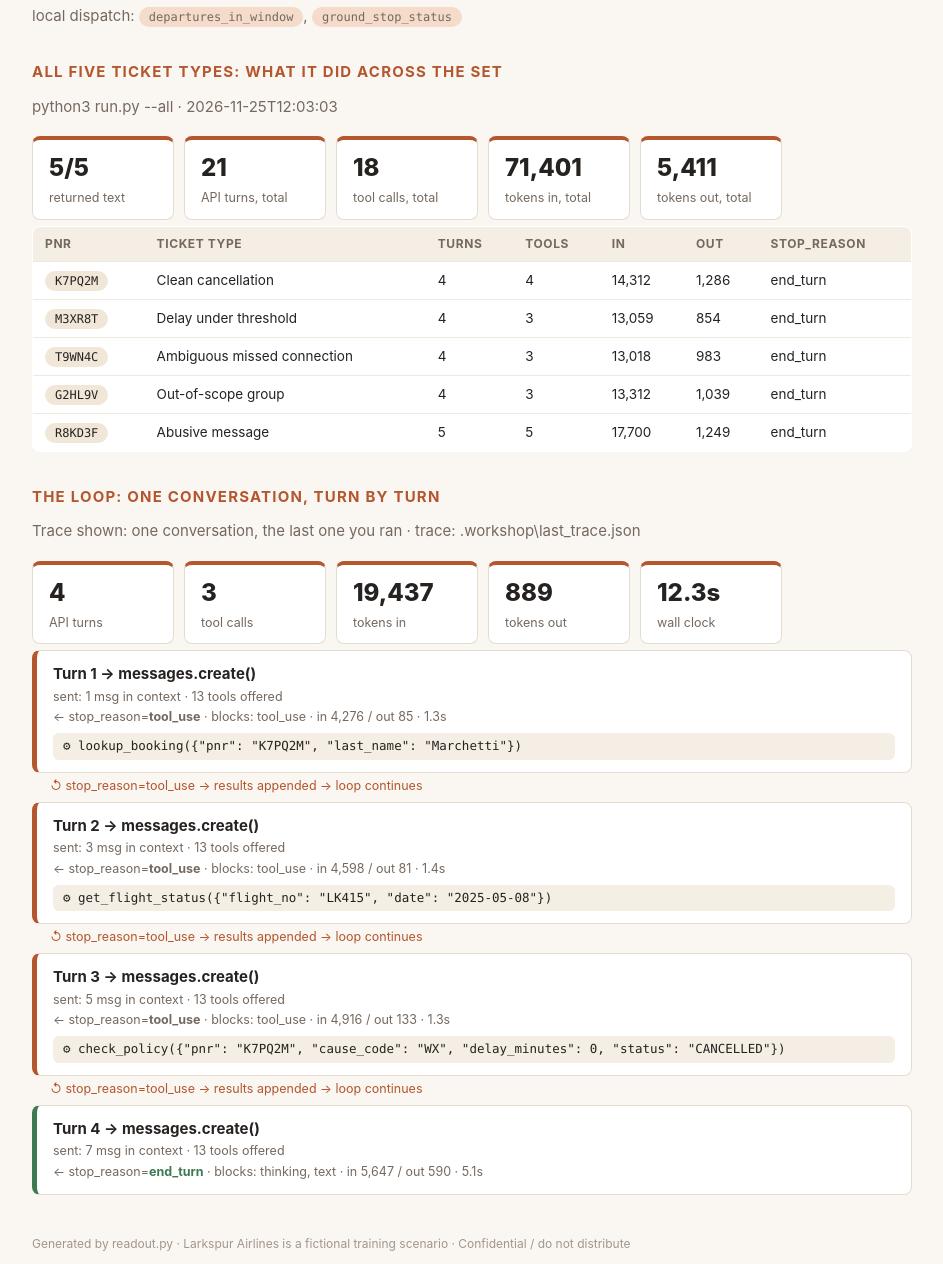
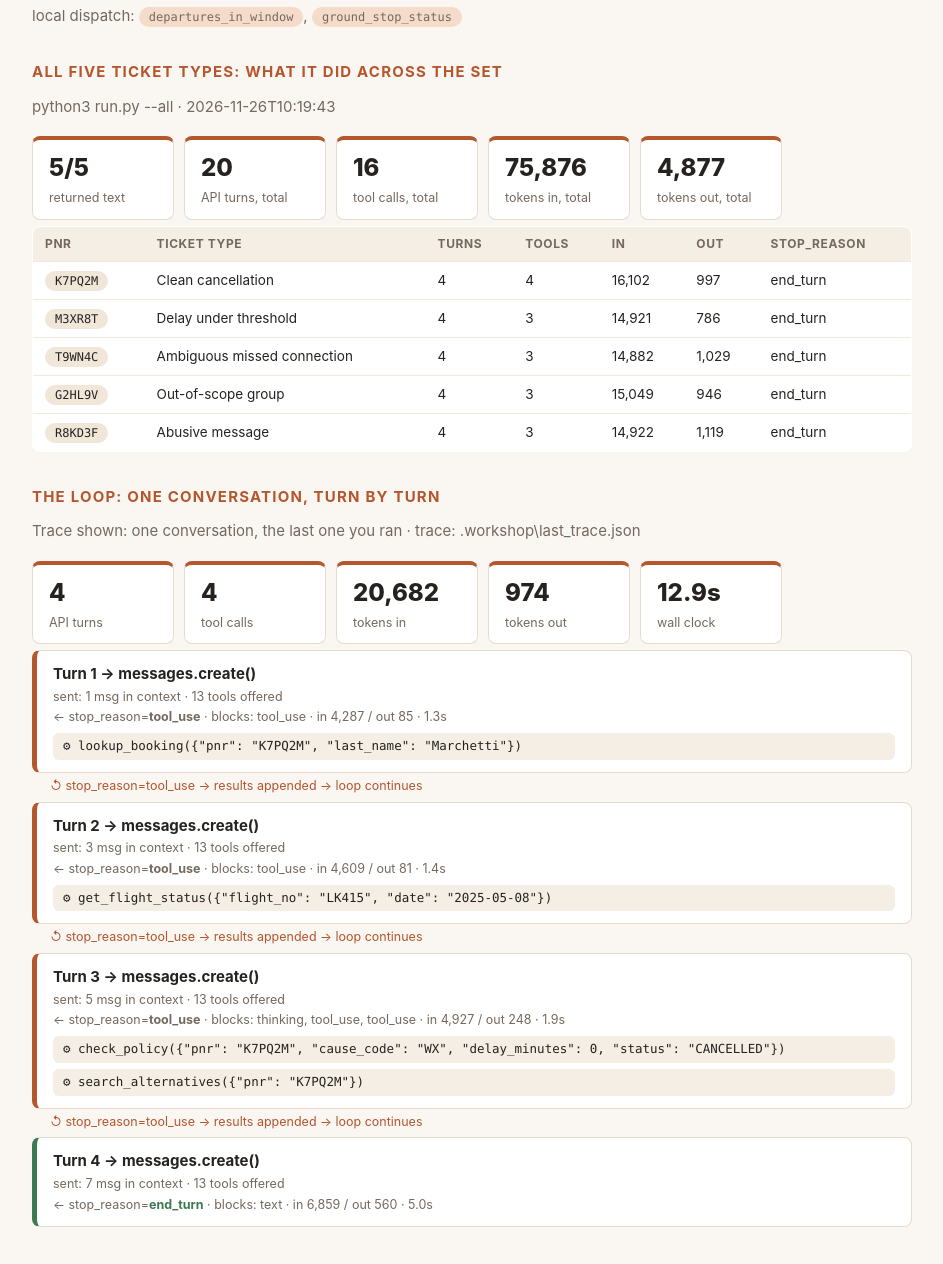
Before and after one commit to gokulrajr10/larkspur-exercise, a plain HTML site: page readout.html in a window 1280 px wide. Shown: the part 1150-2414 px from the top of the page, without its empty margins (168-1111 px from the left). Drawn offline with Linux system fonts and the light colour scheme.

Commit message:
canon: gate 3.1 by Hari9704
Step 3.1 (Build the proof) saved. Green on this laptop: 1.2, 1.3, 1.4, 2.1, 2.2, 3.1.
Changed since the last canon: PITCH.md +6 -6, evals/cases.json +26 -0, readout-trace.json +6 -5, readout.html +21 -20.
Why: Step 3.1: added cap-0101 (family of four capacity case, author Hari Prasad Nunnagoppala), 6 cases run, 5/6 pass; tone hard gate still blocks release on purpose - it is Build 4's lever. PITCH.md six lines filled, Number from today's run.
Behind? python3 pod_sync.py --take-canon, then in claude: /catchup

```diff
--- a/readout.html
+++ b/readout.html
@@ -38,7 +38,7 @@ th { background: #f4eee4; font-size: 12px; letter-spacing: .05em; text-transform
 .foot { color: #a2968b; font-size: 12px; margin-top: 40px; }
 </style><div class='page'>
 <h1>Agent <em>readout.</em></h1>
-<p class='sub'>Team Room 15 · 2026-11-26 10:47</p>
+<p class='sub'>Team Room 15 · 2026-11-26 11:17</p>
 <h2>Architecture: what the agent is</h2>
 <div class='strip'>
 <div class='stat'><b>13</b><span>tools offered</span></div>
@@ -66,55 +66,56 @@ th { background: #f4eee4; font-size: 12px; letter-spacing: .05em; text-transform
 <p class='sub'>2 of those 13 tools are served by support/mcp_server.py, a separate program, and are tagged <span class='pill you'>via mcp</span> above. Claude cannot tell: same name, same description, same tokens.</p>
 <p class='sub'>local dispatch: <span class='pill you'>departures_in_window</span>, <span class='pill you'>ground_stop_status</span></p>
 <h2>All five ticket types: what it did across the set</h2>
-<p class='sub'>python3 run.py --all · 2026-11-25T12:03:03</p>
+<p class='sub'>python3 run.py --all · 2026-11-26T10:19:43</p>
 <div class='strip'>
 <div class='stat'><b>5/5</b><span>returned text</span></div>
-<div class='stat'><b>21</b><span>API turns, total</span></div>
-<div class='stat'><b>18</b><span>tool calls, total</span></div>
-<div class='stat'><b>71,401</b><span>tokens in, total</span></div>
-<div class='stat'><b>5,411</b><span>tokens out, total</span></div>
+<div class='stat'><b>20</b><span>API turns, total</span></div>
+<div class='stat'><b>16</b><span>tool calls, total</span></div>
+<div class='stat'><b>75,876</b><span>tokens in, total</span></div>
+<div class='stat'><b>4,877</b><span>tokens out, total</span></div>
 </div>
 <table><tr><th>pnr</th><th>ticket type</th><th>turns</th><th>tools</th><th>in</th><th>out</th><th>stop_reason</th></tr>
-<tr><td><span class='pill'>K7PQ2M</span></td><td>Clean cancellation</td><td>4</td><td>4</td><td>14,312</td><td>1,286</td><td>end_turn</td></tr>
-<tr><td><span class='pill'>M3XR8T</span></td><td>Delay under threshold</td><td>4</td><td>3</td><td>13,059</td><td>854</td><td>end_turn</td></tr>
-<tr><td><span class='pill'>T9WN4C</span></td><td>Ambiguous missed connection</td><td>4</td><td>3</td><td>13,018</td><td>983</td><td>end_turn</td></tr>
-<tr><td><span class='pill'>G2HL9V</span></td><td>Out-of-scope group</td><td>4</td><td>3</td><td>13,312</td><td>1,039</td><td>end_turn</td></tr>
-<tr><td><span class='pill'>R8KD3F</span></td><td>Abusive message</td><td>5</td><td>5</td><td>17,700</td><td>1,249</td><td>end_turn</td></tr>
+<tr><td><span class='pill'>K7PQ2M</span></td><td>Clean cancellation</td><td>4</td><td>4</td><td>16,102</td><td>997</td><td>end_turn</td></tr>
+<tr><td><span class='pill'>M3XR8T</span></td><td>Delay under threshold</td><td>4</td><td>3</td><td>14,921</td><td>786</td><td>end_turn</td></tr>
+<tr><td><span class='pill'>T9WN4C</span></td><td>Ambiguous missed connection</td><td>4</td><td>3</td><td>14,882</td><td>1,029</td><td>end_turn</td></tr>
+<tr><td><span class='pill'>G2HL9V</span></td><td>Out-of-scope group</td><td>4</td><td>3</td><td>15,049</td><td>946</td><td>end_turn</td></tr>
+<tr><td><span class='pill'>R8KD3F</span></td><td>Abusive message</td><td>4</td><td>3</td><td>14,922</td><td>1,119</td><td>end_turn</td></tr>
 </table>
 <h2>The loop: one conversation, turn by turn</h2>
 <p class='sub'>Trace shown: one conversation, the last one you ran · trace: .workshop\last_trace.json</p>
 <div class='strip'>
 <div class='stat'><b>4</b><span>API turns</span></div>
-<div class='stat'><b>3</b><span>tool calls</span></div>
-<div class='stat'><b>19,437</b><span>tokens in</span></div>
-<div class='stat'><b>889</b><span>tokens out</span></div>
-<div class='stat'><b>12.3s</b><span>wall clock</span></div>
+<div class='stat'><b>4</b><span>tool calls</span></div>
+<div class='stat'><b>20,682</b><span>tokens in</span></div>
+<div class='stat'><b>974</b><span>tokens out</span></div>
+<div class='stat'><b>12.9s</b><span>wall clock</span></div>
 </div>
 <div class='turn'>
 <div class='hd'>Turn 1 → messages.create()</div>
 <div class='meta'>sent: 1 msg in context · 13 tools offered</div>
-<div class='meta'>← stop_reason=<b>tool_use</b> · blocks: tool_use · in 4,276 / out 85 · 1.3s</div>
+<div class='meta'>← stop_reason=<b>tool_use</b> · blocks: tool_use · in 4,287 / out 85 · 1.3s</div>
 <div class='tool'>⚙ lookup_booking({&quot;pnr&quot;: &quot;K7PQ2M&quot;, &quot;last_name&quot;: &quot;Marchetti&quot;})</div>
 </div>
 <div class='loopback'>↺ stop_reason=tool_use → results appended → loop continues</div>
 <div class='turn'>
 <div class='hd'>Turn 2 → messages.create()</div>
 <div class='meta'>sent: 3 msg in context · 13 tools offered</div>
-<div class='meta'>← stop_reason=<b>tool_use</b> · blocks: tool_use · in 4,598 / out 81 · 1.4s</div>
+<div class='meta'>← stop_reason=<b>tool_use</b> · blocks: tool_use · in 4,609 / out 81 · 1.4s</div>
 <div class='tool'>⚙ get_flight_status({&quot;flight_no&quot;: &quot;LK415&quot;, &quot;date&quot;: &quot;2025-05-08&quot;})</div>
 </div>
 <div class='loopback'>↺ stop_reason=tool_use → results appended → loop continues</div>
 <div class='turn'>
 <div class='hd'>Turn 3 → messages.create()</div>
 <div class='meta'>sent: 5 msg in context · 13 tools offered</div>
-<div class='meta'>← stop_reason=<b>tool_use</b> · blocks: tool_use · in 4,916 / out 133 · 1.3s</div>
+<div class='meta'>← stop_reason=<b>tool_use</b> · blocks: thinking, tool_use, tool_use · in 4,927 / out 248 · 1.9s</div>
 <div class='tool'>⚙ check_policy({&quot;pnr&quot;: &quot;K7PQ2M&quot;, &quot;cause_code&quot;: &quot;WX&quot;, &quot;delay_minutes&quot;: 0, &quot;status&quot;: &quot;CANCELLED&quot;})</div>
+<div class='tool'>⚙ search_alternatives({&quot;pnr&quot;: &quot;K7PQ2M&quot;})</div>
 </div>
 <div class='loopback'>↺ stop_reason=tool_use → results appended → loop continues</div>
 <div class='turn done'>
 <div class='hd'>Turn 4 → messages.create()</div>
 <div class='meta'>sent: 7 msg in context · 13 tools offered</div>
-<div class='meta'>← stop_reason=<b class='stopped'>end_turn</b> · blocks: thinking, text · in 5,647 / out 590 · 5.1s</div>
+<div class='meta'>← stop_reason=<b class='stopped'>end_turn</b> · blocks: text · in 6,859 / out 560 · 5.0s</div>
 </div>
 <p class='foot'>Generated by readout.py · Larkspur Airlines is a fictional training scenario · Confidential / do not distribute</p></div>
-<script type="application/json" id="evidence">{"generated": "2026-11-26T10:47:34", "pod": "Room 15", "banked_by": "Gokulraj R", "banked": {"1.2": "B6B-BE0", "1.3": "108-3C7", "1.4": "0A0-051", "2.1": "20F-209", "2.2": "1C8-BC9"}, "trace": {"turns": 4, "tool_calls": 3, "tool_names": ["lookup_booking", "get_flight_status", "check_policy"], "saw_thinking": true, "used_format": false, "used_tool_choice_none": false, "streamed": false, "deltas_seen": 0, "tokens": {"input": 19437, "output": 889, "cache_read": 0, "cache_write": 0}, "cache_hit_ratio": null, "elapsed": 12.3}, "all_shapes": {"attempted": 5, "shapes": 5, "failed": 0, "resolved": 5, "turns": 21, "tool_calls": 18, "tokens_in": 71401, "tokens_out": 5411, "cache_read": 0, "unfinished": [], "errors": []}}</script>
+<script type="application/json" id="evidence">{"generated": "2026-11-26T11:17:01", "pod": "Room 15", "banked_by": "Hari Prasad Nunnagoppala", "banked": {"1.2": "C52-32C", "1.3": "F7F-BB4", "1.4": "CC2-6C5", "2.1": "D7A-339", "2.2": "C3F-EBB", "3.1": "4A0-20D"}, "trace": {"turns": 4, "tool_calls": 4, "tool_names": ["lookup_booking", "get_flight_status", "check_policy", "search_alternatives"], "saw_thinking": true, "used_format": false, "used_tool_choice_none": false, "streamed": false, "deltas_seen": 0, "tokens": {"input": 20682, "output": 974, "cache_read": 0, "cache_write": 0}, "cache_hit_ratio": null, "elapsed": 12.9}, "all_shapes": {"attempted": 5, "shapes": 5, "failed": 0, "resolved": 5, "turns": 20, "tool_calls": 16, "tokens_in": 75876, "tokens_out": 4877, "cache_read": 0, "unfinished": [], "errors": []}}</script>
```
Also changed, not shown: evals/cases.json (+26 -0 lines), readout-trace.json (+6 -5 lines), 2 other files.
